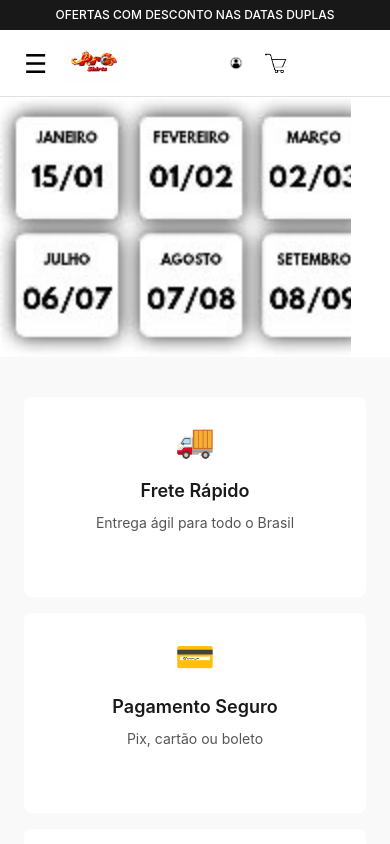
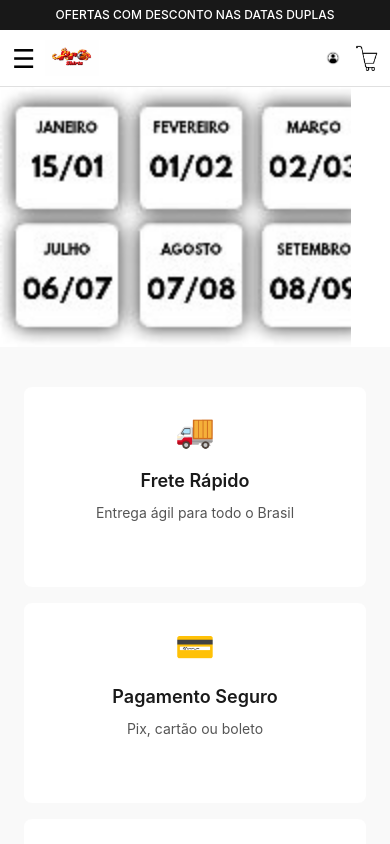
Before and after one commit to Giovani-Developer/ProShirtsReact, a React (Vite) app: page / in a window 390 px wide. Shown: the top 844 px of the page. Built offline with nearby package versions, Linux system fonts and the light colour scheme.

Commit message:
Responsividade ajustada

```diff
--- a/src/components/Header.jsx
+++ b/src/components/Header.jsx
@@ -76,7 +76,7 @@ const handleSearch = (e) => {
         <div className="header-right">
           <span className="account-icon">
             <img
-              src="/public/icons/account.webp"
+              src="/icons/account.webp"
               alt="Conta"
               style={{ width: 22 }}
             />
@@ -84,7 +84,7 @@ const handleSearch = (e) => {
 
           <Link to="/cart" className="cart-icon">
             <img
-              src="/public/icons/cart.jpg"
+              src="/icons/cart.jpg"
               alt="Carrinho"
               style={{ width: 22 }}
             />
--- a/src/styles/banner.css
+++ b/src/styles/banner.css
@@ -43,3 +43,13 @@
     font-size: 14px;
   }
 }
+@media (max-width: 768px) {
+
+  .banner,
+  .banner img,
+  .benefits,
+  .benefits * {
+    max-width: 100%;
+    overflow-x: hidden;
+  }
+}
--- a/src/styles/header.css
+++ b/src/styles/header.css
@@ -212,3 +212,42 @@
   border-radius: 4px;
   border: 1px solid #ccc;
 }
+
+/* =========================
+   MOBILE HEADER FIX
+========================= */
+
+@media (max-width: 768px) {
+
+  .main-header {
+    display: flex;
+    justify-content: space-between;
+    align-items: center;
+    padding: 10px 12px;
+  }
+
+  .header-left {
+    gap: 10px;
+  }
+
+  .logo {
+    height: 36px;
+  }
+
+  .header-right {
+    gap: 12px;
+  }
+
+  .account-icon img,
+  .cart-icon img {
+    height: 26px;
+    width: auto;
+  }
+
+  .cart-count {
+    top: -4px;
+    right: -6px;
+    font-size: 10px;
+    padding: 1px 5px;
+  }
+}
```
